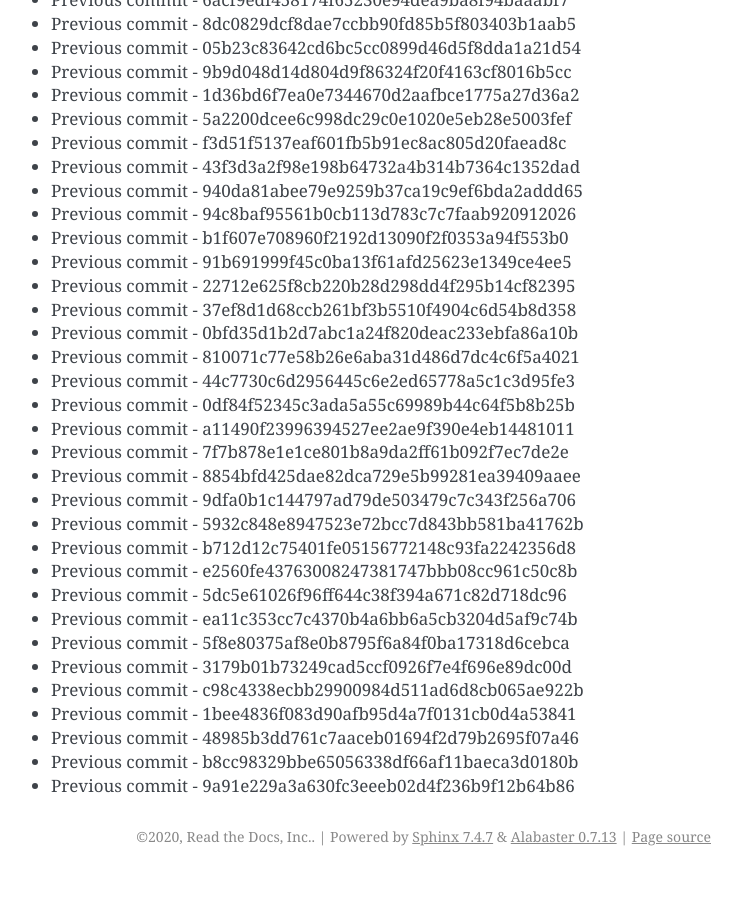
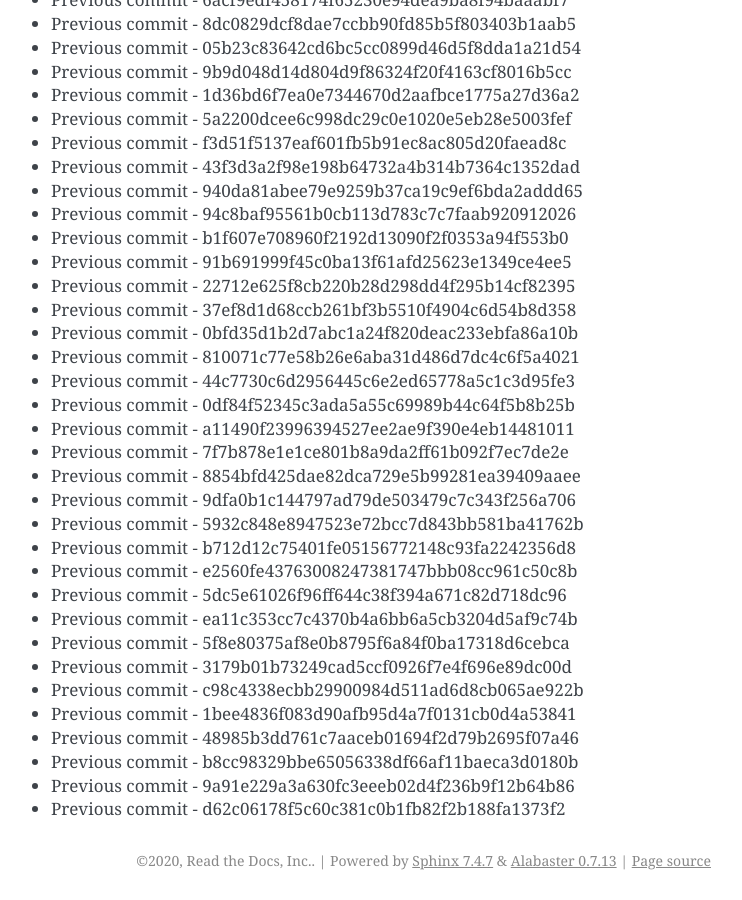
Before and after one commit to readthedocs/rtd-git-stresstest, a Sphinx documentation site: the page built from docs/updates.rst, in a window 1280 px wide and 900 px high, scrolled down 81874 px. Shown: the whole window, without its empty margins (399-1141 px from the left). Built offline with Sphinx 7.4.7, drawn with Linux system fonts in a browser that asks for light colours; before the commit the page ends 82750 px from its top, so only the background shows below that.

Commit message:
Generating commit from previous: d62c06178f5c60c381c0b1fb82f2b188fa1373f2

```diff
--- a/docs/updates.rst
+++ b/docs/updates.rst
@@ -3472,3 +3472,4 @@ It can be tested for any performance characteristics.
 * Previous commit - 48985b3dd761c7aaceb01694f2d79b2695f07a46
 * Previous commit - b8cc98329bbe65056338df66af11baeca3d0180b
 * Previous commit - 9a91e229a3a630fc3eeeb02d4f236b9f12b64b86
+* Previous commit - d62c06178f5c60c381c0b1fb82f2b188fa1373f2
```
